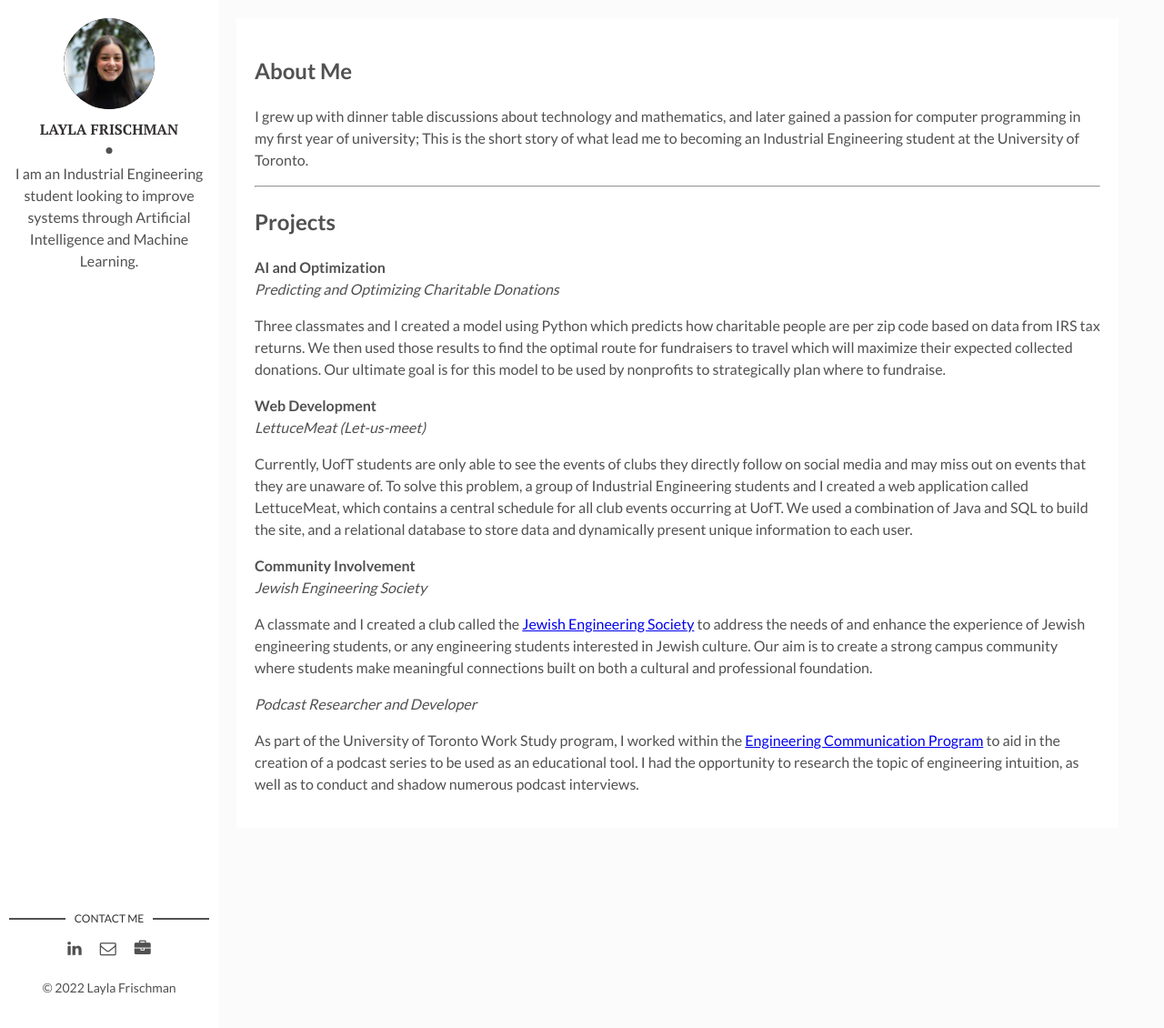
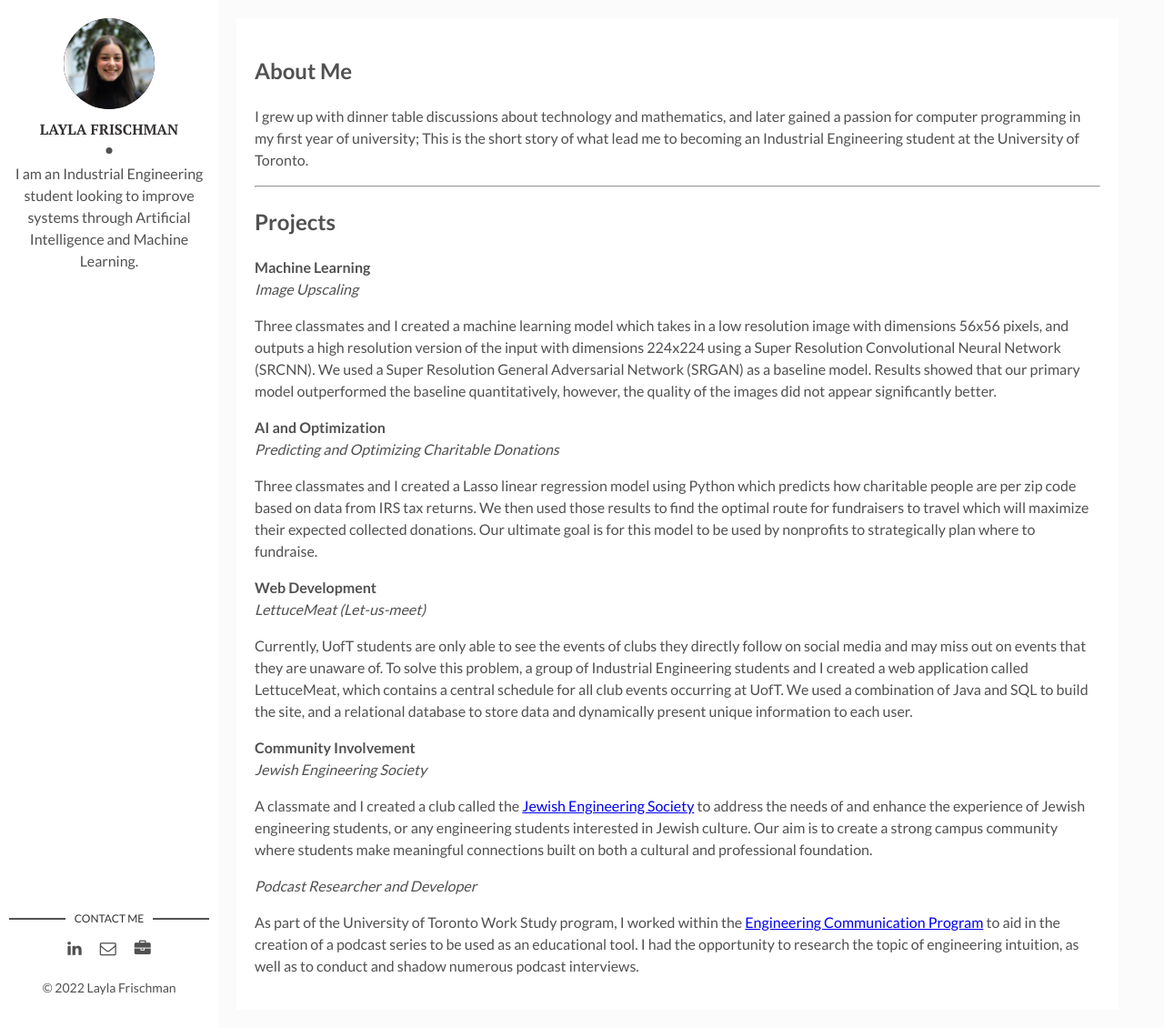
Before and after one commit to laylafrischman/laylafrischman.github.io, a Jekyll site: the page built from index.md, in a window 1280 px wide and 1130 px high. Shown: the whole window at 91% size. Built offline with Jekyll 4.4.1, drawn with Linux system fonts in a browser that asks for light colours.

Commit message:
Update index.md

```diff
--- a/index.md
+++ b/index.md
@@ -10,10 +10,15 @@ I grew up with dinner table discussions about technology and mathematics, and la
 ****
 ## **Projects**
 
- **AI and Optimization**<br>
+ **Machine Learning**<br>
+*Image Upscaling*
+
+Three classmates and I created a machine learning model which takes in a low resolution image with dimensions 56x56 pixels, and outputs a high resolution version of the input with dimensions 224x224 using a Super Resolution Convolutional Neural Network (SRCNN). We used a Super Resolution General Adversarial Network (SRGAN) as a baseline model. Results showed that our primary model outperformed the baseline quantitatively, however, the quality of the images did not appear significantly better.
+
+**AI and Optimization**<br>
 *Predicting and Optimizing Charitable Donations*
 
-Three classmates and I created a model using Python which predicts how charitable people are per zip code based on data from IRS tax returns. We then used those results to find the optimal route for fundraisers to travel which will maximize their expected collected donations. Our ultimate goal is for this model to be used by nonprofits to strategically plan where to fundraise.
+Three classmates and I created a Lasso linear regression model using Python which predicts how charitable people are per zip code based on data from IRS tax returns. We then used those results to find the optimal route for fundraisers to travel which will maximize their expected collected donations. Our ultimate goal is for this model to be used by nonprofits to strategically plan where to fundraise.
 
 **Web Development**<br>
 *LettuceMeat (Let-us-meet)*
```
